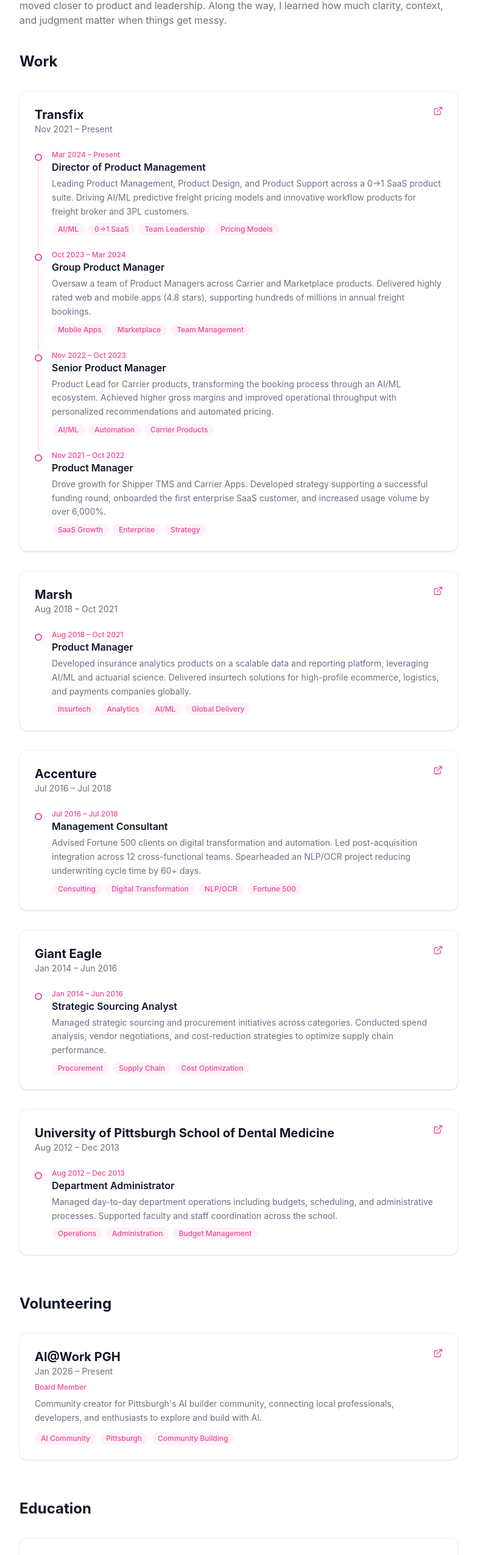
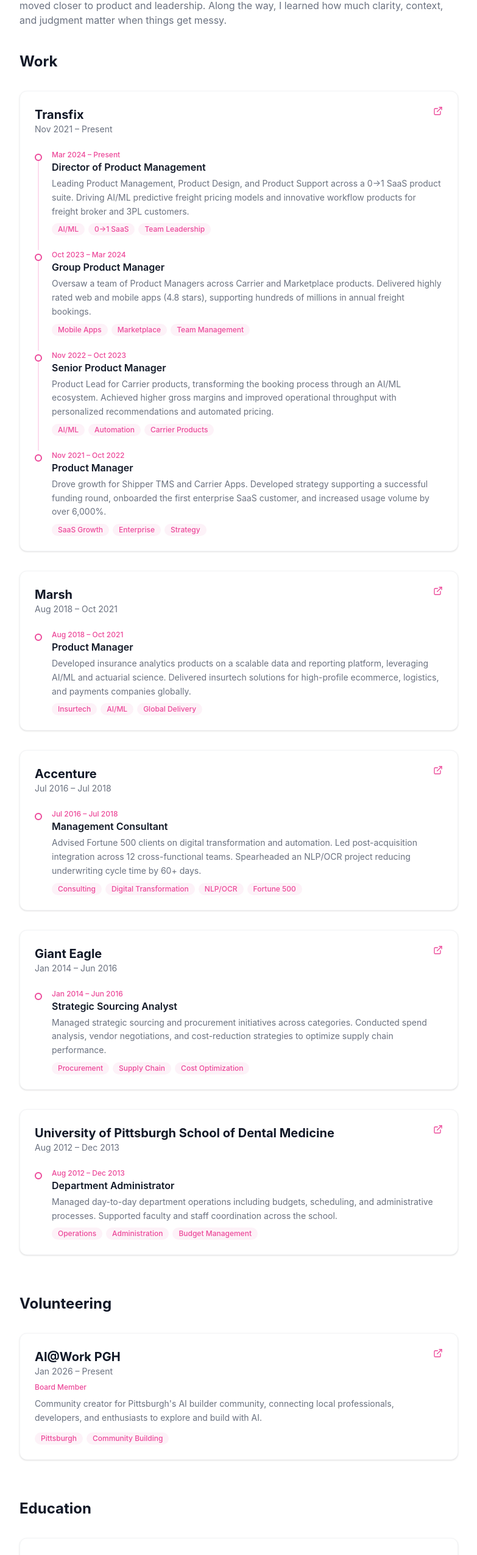
Before and after one commit to michpow/Claude-hello-world, a Next.js app: page /experience in a window 1280 px wide. Shown: the part 204-2754 px from the top of the page at 61% size, without its empty margins (248-1031 px from the left). Built offline with nearby package versions, Linux system fonts and the light colour scheme.

Commit message:
Remove redundant skill pills from experience page
- Remove "AI Community" tag from AI@Work PGH volunteering
- Remove "Analytics" tag from Marsh role
- Remove "Pricing Models" tag from Transfix Director role

https://claude.ai/code/session_017s2ChnieWWSrgcjxB9Xk9E

```diff
--- a/src/app/experience/page.tsx
+++ b/src/app/experience/page.tsx
@@ -53,9 +53,6 @@ export default function ExperiencePage() {
           </p>
           <div className="mt-3 flex flex-wrap gap-1.5">
             <span className="rounded-full bg-pink-light px-2.5 py-0.5 text-xs font-medium text-pink-dark">
-              AI Community
-            </span>
-            <span className="rounded-full bg-pink-light px-2.5 py-0.5 text-xs font-medium text-pink-dark">
               Pittsburgh
             </span>
             <span className="rounded-full bg-pink-light px-2.5 py-0.5 text-xs font-medium text-pink-dark">
--- a/src/data/experiences.ts
+++ b/src/data/experiences.ts
@@ -23,7 +23,7 @@ export const experiences: CompanyExperience[] = [
         period: "Mar 2024 – Present",
         description:
           "Leading Product Management, Product Design, and Product Support across a 0→1 SaaS product suite. Driving AI/ML predictive freight pricing models and innovative workflow products for freight broker and 3PL customers.",
-        tags: ["AI/ML", "0→1 SaaS", "Team Leadership", "Pricing Models"],
+        tags: ["AI/ML", "0→1 SaaS", "Team Leadership"],
       },
       {
         title: "Group Product Manager",
@@ -58,7 +58,7 @@ export const experiences: CompanyExperience[] = [
         period: "Aug 2018 – Oct 2021",
         description:
           "Developed insurance analytics products on a scalable data and reporting platform, leveraging AI/ML and actuarial science. Delivered insurtech solutions for high-profile ecommerce, logistics, and payments companies globally.",
-        tags: ["Insurtech", "Analytics", "AI/ML", "Global Delivery"],
+        tags: ["Insurtech", "AI/ML", "Global Delivery"],
       },
     ],
   },
```
